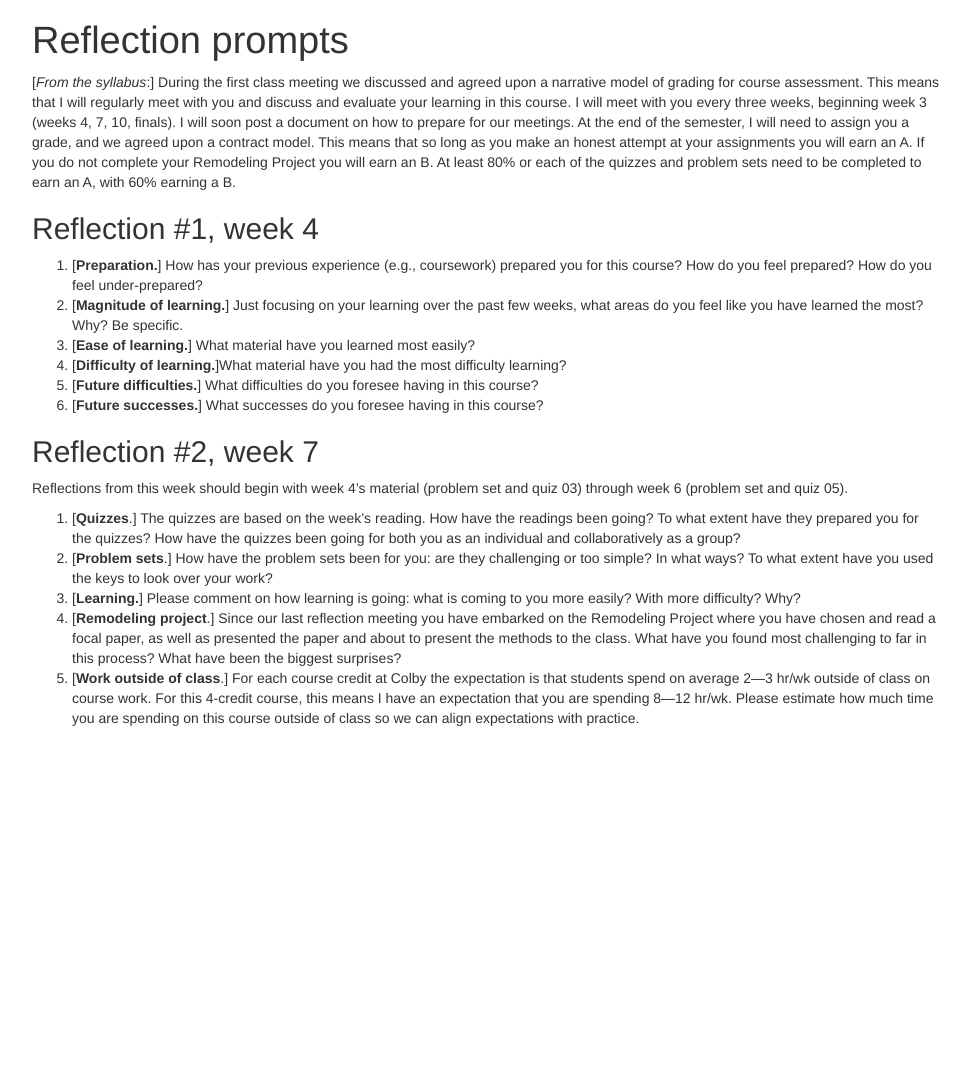
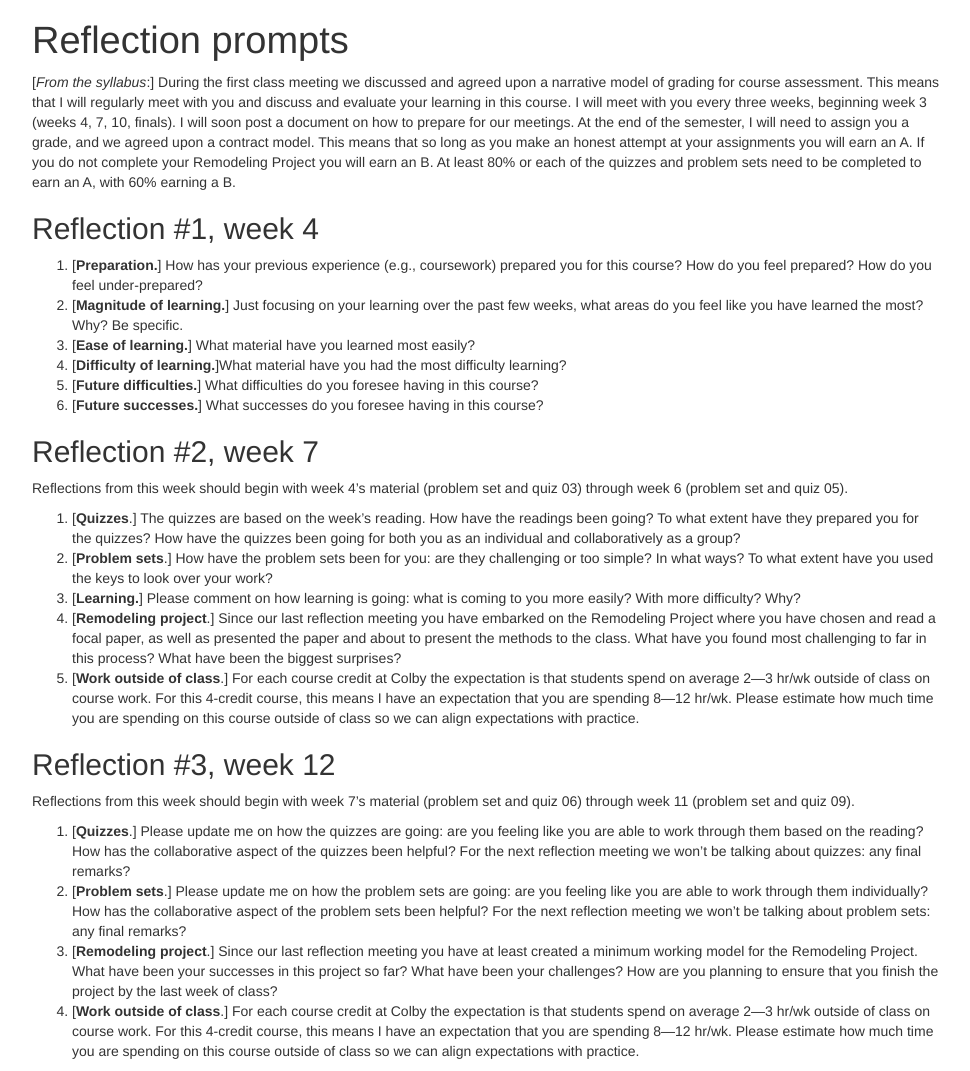
Before and after one commit to ColbyEcology/colbyecology.github.io, a Jekyll site: the page Misc/Reflection.html, which Jekyll copies as it is, in a window 1280 px wide. Shown: the whole page, without its empty margins (153-1123 px from the left). Built offline with Jekyll 4.4.1, drawn with Linux system fonts in a browser that asks for light colours; before the commit the page ends 900 px from its top, so only the background shows below that; some of the changed lines change nothing that is shown.

Commit message:
reflection

```diff
--- a/Misc/Reflection.html
+++ b/Misc/Reflection.html
@@ -418,16 +418,35 @@ have an expectation that you are spending 8—12 hr/wk. Please estimate
 how much time you are spending on this course outside of class so we can
 align expectations with practice.</li>
 </ol>
+</div>
+<div id="reflection-3-week-12" class="section level2">
+<h2>Reflection #3, week 12</h2>
+<p>Reflections from this week should begin with week 7’s material
+(problem set and quiz 06) through week 11 (problem set and quiz 09).</p>
+<ol style="list-style-type: decimal">
+<li>[<strong>Quizzes</strong>.] Please update me on how the quizzes are
+going: are you feeling like you are able to work through them based on
+the reading? How has the collaborative aspect of the quizzes been
+helpful? For the next reflection meeting we won’t be talking about
+quizzes: any final remarks?</li>
+<li>[<strong>Problem sets</strong>.] Please update me on how the problem
+sets are going: are you feeling like you are able to work through them
+individually? How has the collaborative aspect of the problem sets been
+helpful? For the next reflection meeting we won’t be talking about
+problem sets: any final remarks?</li>
+<li>[<strong>Remodeling project</strong>.] Since our last reflection
+meeting you have at least created a minimum working model for the
+Remodeling Project. What have been your successes in this project so
+far? What have been your challenges? How are you planning to ensure that
+you finish the project by the last week of class?</li>
+<li>[<strong>Work outside of class</strong>.] For each course credit at
+Colby the expectation is that students spend on average 2—3 hr/wk
+outside of class on course work. For this 4-credit course, this means I
+have an expectation that you are spending 8—12 hr/wk. Please estimate
+how much time you are spending on this course outside of class so we can
+align expectations with practice.</li>
+</ol>
 <!---
-
-## Reflection #3, week 12
-
-Reflections from this week should begin with week 7's material (problem set and quiz 05) through week 11 (problem set and quiz 09).
-
-1. [**Quizzes**.] Please update me on how the quizzes are going: are you feeling like you are able to work through them based on the reading? How has the collaborative aspect of the quizzes been helpful? For the next reflection meeting we won't be talking about quizzes: any final remarks?
-2. [**Problem sets**.] Please update me on how the problem sets are going: are you feeling like you are able to work through them individually? How has the collaborative aspect of the problem sets been helpful? For the next reflection meeting we won't be talking about problem sets: any final remarks?
-4. [**Remodeling project**.] Since our last reflection meeting you have at least created a minimum working model for the Remodeling Project. What have been your successes in this project so far? What have been your challenges? How are you planning to ensure that you finish the project by the last week of class?
-5. [**Work outside of class**.] For each course credit at Colby the expectation is that students spend on average 2—3 hr/wk outside of class on course work. For this 4-credit course, this means I have an expectation that you are spending 8—12 hr/wk. Please estimate how much time you are spending on this course outside of class so we can align expectations with practice.
 
 ## Reflection #4, finals
 
```
